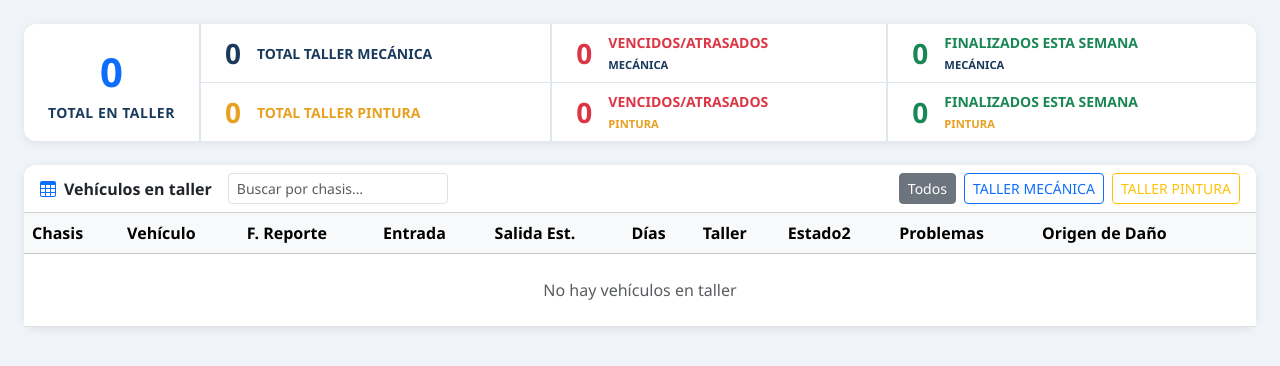
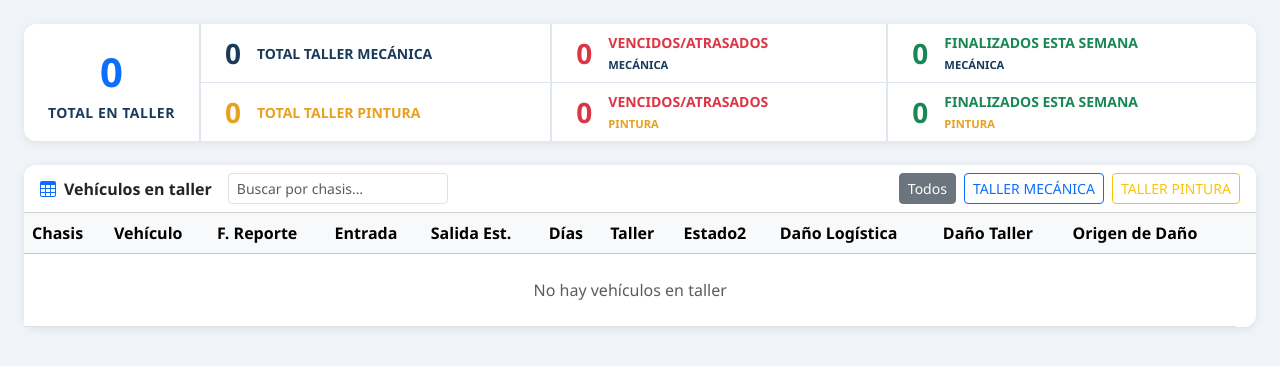
Before and after one commit to Jeaustin288/taller-tracker, a Flask app: page / in a window 1280 px wide. Shown: the part 56-422 px from the top of the page. Run offline with Flask 3, Linux system fonts and the light colour scheme; data that the repository does not hold is empty; some libraries are stand-ins or nearby versions.

Commit message:
Reemplazar Problemas por Daño Logística y Daño Taller

```diff
--- a/taller_tracker/app.py
+++ b/taller_tracker/app.py
@@ -30,7 +30,7 @@ def init_db():
     """)
     conn.commit()
     # Agregar columnas nuevas si la tabla ya existe (cada una en su propia transacción)
-    for col in [("fecha_reporte", "TEXT"), ("origen_dano", "TEXT")]:
+    for col in [("fecha_reporte", "TEXT"), ("origen_dano", "TEXT"), ("dano_logistica", "TEXT"), ("dano_taller", "TEXT")]:
         try:
             cur.execute(f"ALTER TABLE taller_data ADD COLUMN {col[0]} {col[1]}")
             conn.commit()
@@ -101,7 +101,7 @@ def vehiculos_taller():
                v.estado2, v.ubicacion, v.localizacion2, v.producto, v.ultima_toma,
                CASE WHEN v.ubicacion = 'TALLER PINTURA' THEN 'pintura'
                     ELSE 'mecanica' END AS taller,
-               t.fecha_reporte, t.fecha_entrada, t.fecha_salida_est, t.problemas, t.origen_dano, t.notas
+               t.fecha_reporte, t.fecha_entrada, t.fecha_salida_est, t.problemas, t.origen_dano, t.dano_logistica, t.dano_taller, t.notas
         FROM vehiculos v
         LEFT JOIN taller_data t ON v.chasis = t.chasis
         WHERE v.ubicacion IN ('TALLER MECANICA', 'TALLER PINTURA')
@@ -142,16 +142,16 @@ def guardar_taller():
         conn = get_db()
         cur = conn.cursor()
         cur.execute("""
-            INSERT INTO taller_data (chasis, fecha_reporte, fecha_entrada, fecha_salida_est, problemas, origen_dano, notas)
-            VALUES (%s,%s,%s,%s,%s,%s,%s)
+            INSERT INTO taller_data (chasis, fecha_reporte, fecha_entrada, fecha_salida_est, origen_dano, dano_logistica, dano_taller, notas)
+            VALUES (%s,%s,%s,%s,%s,%s,%s,%s)
             ON CONFLICT (chasis) DO UPDATE SET
-                fecha_reporte=%s, fecha_entrada=%s, fecha_salida_est=%s, problemas=%s, origen_dano=%s, notas=%s
+                fecha_reporte=%s, fecha_entrada=%s, fecha_salida_est=%s, origen_dano=%s, dano_logistica=%s, dano_taller=%s, notas=%s
         """, (chasis, data.get("fecha_reporte") or None, data.get("fecha_entrada") or None,
-              data.get("fecha_salida_est") or None, data.get("problemas") or None,
-              data.get("origen_dano") or None, data.get("notas") or None,
+              data.get("fecha_salida_est") or None, data.get("origen_dano") or None,
+              data.get("dano_logistica") or None, data.get("dano_taller") or None, data.get("notas") or None,
               data.get("fecha_reporte") or None, data.get("fecha_entrada") or None,
-              data.get("fecha_salida_est") or None, data.get("problemas") or None,
-              data.get("origen_dano") or None, data.get("notas") or None))
+              data.get("fecha_salida_est") or None, data.get("origen_dano") or None,
+              data.get("dano_logistica") or None, data.get("dano_taller") or None, data.get("notas") or None))
         conn.commit()
         cur.close()
         conn.close()
--- a/taller_tracker/templates/index.html
+++ b/taller_tracker/templates/index.html
@@ -176,7 +176,8 @@
                   <th>Días</th>
                   <th>Taller</th>
                   <th>Estado2</th>
-                  <th>Problemas</th>
+                  <th>Daño Logística</th>
+                  <th>Daño Taller</th>
                   <th>Origen de Daño</th>
                   <th></th>
                 </tr>
@@ -230,15 +231,20 @@
             <label class="form-label fw-semibold">Fecha estimada de salida</label>
             <input type="date" class="form-control" id="m-fecha-salida">
           </div>
-          <div class="col-sm-6">
-            <label class="form-label fw-semibold">Problemas que presenta</label>
-            <textarea class="form-control" id="m-problemas" rows="3"
-              placeholder="Descripción de los problemas del vehículo…"></textarea>
+          <div class="col-sm-4">
+            <label class="form-label fw-semibold">Daño Logística</label>
+            <textarea class="form-control" id="m-dano-logistica" rows="3"
+              placeholder="Daño de logística…"></textarea>
           </div>
-          <div class="col-sm-6">
+          <div class="col-sm-4">
+            <label class="form-label fw-semibold">Daño Taller</label>
+            <textarea class="form-control" id="m-dano-taller" rows="3"
+              placeholder="Daño en taller…"></textarea>
+          </div>
+          <div class="col-sm-4">
             <label class="form-label fw-semibold">Origen de daño</label>
             <textarea class="form-control" id="m-origen-dano" rows="3"
-              placeholder="Origen del daño del vehículo…"></textarea>
+              placeholder="Origen del daño…"></textarea>
           </div>
           <div class="col-12">
             <label class="form-label fw-semibold">Notas adicionales</label>
@@ -376,10 +382,6 @@ function renderTable() {
       ? `<span class="badge tag-pintura rounded-pill">TALLER PINTURA</span>`
       : `<span class="badge tag-mecanica rounded-pill">TALLER MECÁNICA</span>`;
 
-    const problemasTxt = v.problemas
-      ? `<span title="${escapeHtml(v.problemas)}" style="cursor:help;max-width:150px;display:inline-block;white-space:nowrap;overflow:hidden;text-overflow:ellipsis;">${escapeHtml(v.problemas)}</span>`
-      : `<span class="text-muted small">—</span>`;
-
     return `<tr class="vehicle-row">
       <td><code class="chasis-code">${v.chasis}</code></td>
       <td>
@@ -392,7 +394,8 @@ function renderTable() {
       <td><span class="days-badge ${diasInfo.cls}">${diasInfo.label}</span></td>
       <td>${tallerTag}</td>
       <td><span class="badge ${estadoBadge} rounded-pill">${v.estado2 || '—'}</span></td>
-      <td>${problemasTxt}</td>
+      <td class="small">${v.dano_logistica ? escapeHtml(v.dano_logistica) : '<span class="text-muted">—</span>'}</td>
+      <td class="small">${v.dano_taller ? escapeHtml(v.dano_taller) : '<span class="text-muted">—</span>'}</td>
       <td class="small">${v.origen_dano ? escapeHtml(v.origen_dano) : '<span class="text-muted">—</span>'}</td>
       <td>
         <button class="action-btn btn btn-sm btn-outline-primary" title="Editar"
@@ -457,7 +460,8 @@ function openEdit(v) {
   document.getElementById('m-fecha-reporte').value      = v.fecha_reporte || '';
   document.getElementById('m-fecha-entrada').value      = v.fecha_entrada || '';
   document.getElementById('m-fecha-salida').value       = v.fecha_salida_est || '';
-  document.getElementById('m-problemas').value          = v.problemas || '';
+  document.getElementById('m-dano-logistica').value     = v.dano_logistica || '';
+  document.getElementById('m-dano-taller').value        = v.dano_taller || '';
   document.getElementById('m-origen-dano').value        = v.origen_dano || '';
   document.getElementById('m-notas').value              = v.notas || '';
   editModal.show();
@@ -470,7 +474,8 @@ async function guardarTaller() {
       fecha_reporte:    document.getElementById('m-fecha-reporte').value,
       fecha_entrada:    document.getElementById('m-fecha-entrada').value,
       fecha_salida_est: document.getElementById('m-fecha-salida').value,
-      problemas:        document.getElementById('m-problemas').value,
+      dano_logistica:   document.getElementById('m-dano-logistica').value,
+      dano_taller:      document.getElementById('m-dano-taller').value,
       origen_dano:      document.getElementById('m-origen-dano').value,
       notas:            document.getElementById('m-notas').value,
     };
```
